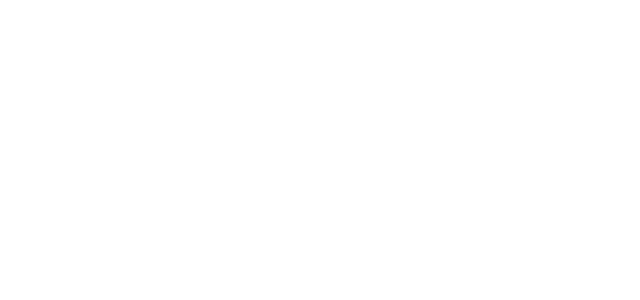
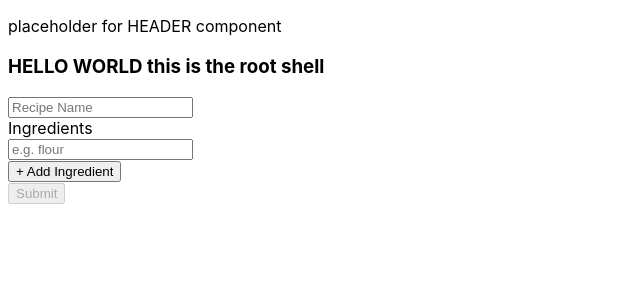
Before and after one commit to jisung594/bakers-logbook, an Angular app: page / in a window 1280 px wide. Shown: the top 300 px of the page, without its empty margins (0-640 px from the left). Built offline with nearby package versions, Linux system fonts and the light colour scheme.

Commit message:
Builds form and add basic functions

```diff
--- a/src/app/recipe-form/recipe-form.ts
+++ b/src/app/recipe-form/recipe-form.ts
@@ -1,11 +1,55 @@
 import { Component } from '@angular/core';
+import {
+  FormArray,
+  FormBuilder,
+  FormControl,
+  FormGroup,
+  ReactiveFormsModule,
+  Validators
+} from '@angular/forms';
+import { CommonModule } from '@angular/common';
 
 @Component({
   selector: 'app-recipe-form',
-  standalone: false,
+  standalone: true,
   templateUrl: './recipe-form.html',
   styleUrl: './recipe-form.css',
+  imports: [CommonModule, ReactiveFormsModule]
 })
 export class RecipeForm {
+  // NOTE: using FormBuilder w/ constructor is best-practice (?)
+  // recipeForm = new FormGroup({
+  //   name: new FormControl('', Validators.required),
+  // });
 
+  recipeForm: FormGroup;
+
+  constructor(private fb: FormBuilder) {
+    this.recipeForm = this.fb.group({
+      name: ['', Validators.required],
+      ingredients: this.fb.array([this.createIngredient()]),
+    });
+  }
+
+  // Returns typed reference to the FormArray
+  get ingredients(): FormArray {
+    return this.recipeForm.get('ingredients') as FormArray;
+  }
+
+  createIngredient(): FormControl {
+    return this.fb.control('', Validators.required);
+  }
+
+  addIngredient() {
+    this.ingredients.push(this.createIngredient());
+  }
+
+  removeIngredient(index: number) {
+    this.ingredients.removeAt(index);
+  }
+
+  onSubmit() {
+    console.log('Form submitted!', this.recipeForm.value);
+    // TODO: send data here to a service or API
+  }
 }
```
